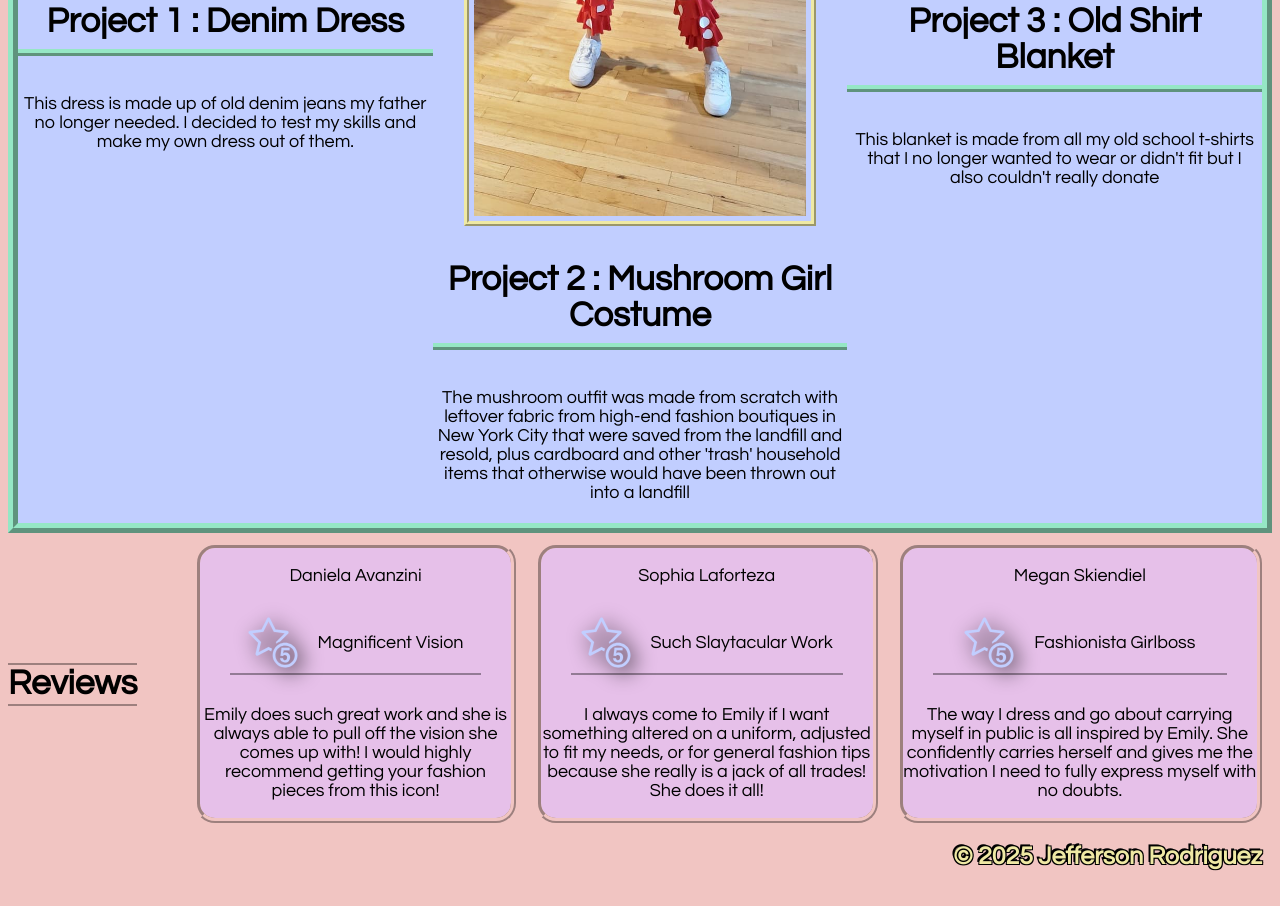
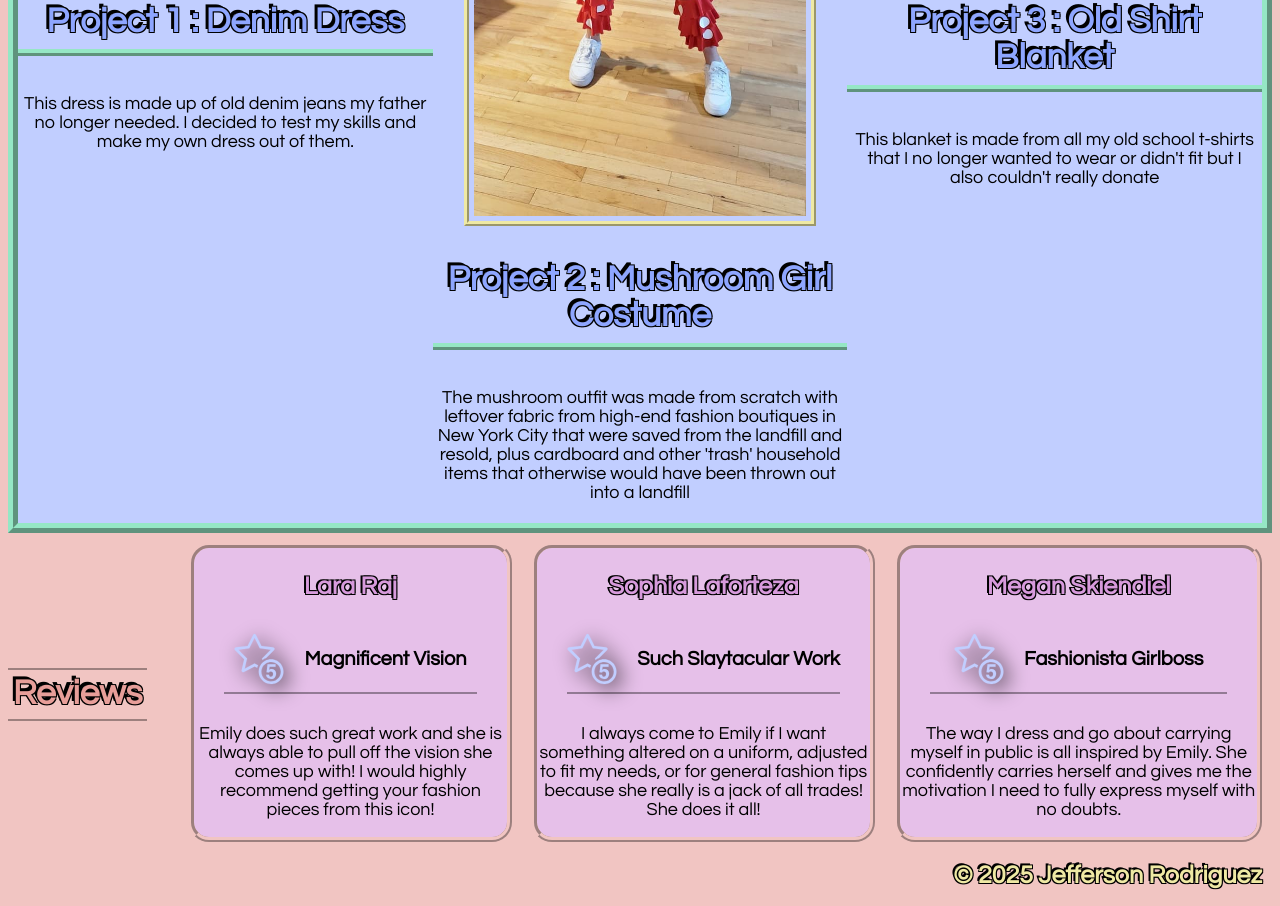
Before and after one commit to RVCC-IDMX/midterm-jeffrod722, a plain HTML site: page index.html in a window 1280 px wide. Shown: the part 1707-2613 px from the top of the page. Drawn offline with Linux system fonts and the light colour scheme.

Commit message:
netlify publishing

```diff
--- a/css/style.css
+++ b/css/style.css
@@ -81,6 +81,12 @@ h2 {
     border-bottom: ridge 7px #95e7c5;
     text-align: center;
     padding-bottom: 10px;
+    color: #8ea6ff;
+    text-shadow:
+        -3px -3px 0 black,
+        1px -1px 0 black,
+        -1px 1px 0 black,
+        1px 1px 0 black;
 }
 
 #projects p {
@@ -97,9 +103,16 @@ h4 {
     font-size: 35px;
     align-items: center;
     align-self: center;
-    margin-right: 3rem;
+    margin-right: 2rem;
     border-bottom: ridge 5px #F1C5C2;
     border-top: ridge 5px #F1C5C2;
+    color: #e79e99;
+    text-shadow:
+        -3px -3px 0 black,
+        1px -1px 0 black,
+        -1px 1px 0 black,
+        1px 1px 0 black;
+        padding: 5px;
 }
 
 #reviews {
@@ -131,6 +144,19 @@ h4 {
 .title {
     border-bottom: ridge 5px #e6c0e9;
     margin: 30px;
+    font-weight: bold;
+    font-size: 20px;
+}
+
+.name {
+    font-size: 25px;
+    color: #d79adc;
+    text-shadow:
+        -2px -1px 0 black,
+        1px -1px 0 black,
+        -1px 1px 0 black,
+        1px 1px 0 black;
+        font-weight: bold;
 }
 
 /* Footer */
@@ -154,22 +180,30 @@ footer {
 @media (max-width: 1000px) {
 
     /* Header & Hero */
+    #hero {
+        display: flex;
+        justify-content: center;
+        font-size: 30px;
+    }
+
+    #hero img {
+        width: 8rem;
+    }
 
 
     /* Projects */
     .dress {
         grid-column: 1/-1;
-   display: grid;
     }
+
     .costume {
         grid-column: 1/-1;
-   display: grid;
     }
 
     .blanket {
         grid-column: 1/-1;
-   display: grid;
     }
+
     /* Reviews */
     #reviews {
         display: block;
@@ -177,7 +211,12 @@ footer {
 
     h4 {
         text-align: center;
+        margin-left: 50px;
     }
+
     /* Footer */
+    footer {
+        font-size: 15px;
+    }
 
 }
--- a/index.html
+++ b/index.html
@@ -74,8 +74,9 @@
         <section id="reviews">
             <h4>Reviews</h4>
             <div class="review">
-                <div class="name"></div>
-                <p>Daniela Avanzini</p>
+                <div class="name">
+                <p>Lara Raj</p>
+                </div>
                 <div class="title">
                 <p>Magnificent Vision</p>
 
@@ -87,8 +88,9 @@
                     highly recommend getting your fashion pieces from this icon!</p>
             </div>
             <div class="review">
-                <div class="name"></div>
+                <div class="name">
                 <p>Sophia Laforteza</p>
+                </div>
                 <div class="title">
                 <p>Such Slaytacular Work</p>
 
@@ -101,8 +103,9 @@
                     general fashion tips because she really is a jack of all trades! She does it all!</p>
             </div>
             <div class="review">
-                <div class="name"></div>
+                <div class="name">
                 <p>Megan Skiendiel</p>
+                </div>
                 <div class="title">
                 <p>Fashionista Girlboss</p>
 
```
Lines whose indentation alone changed are shown as unchanged.
